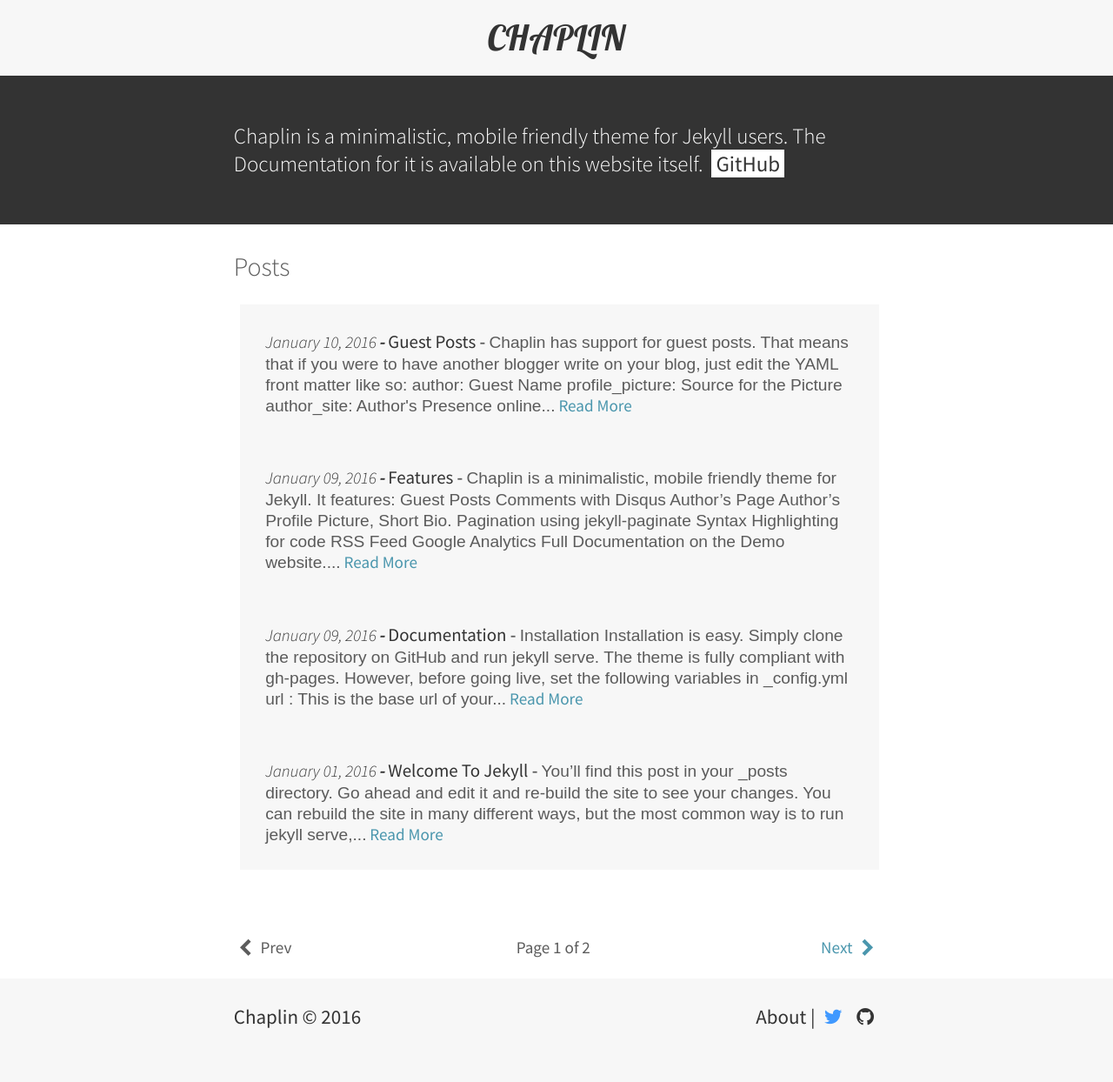
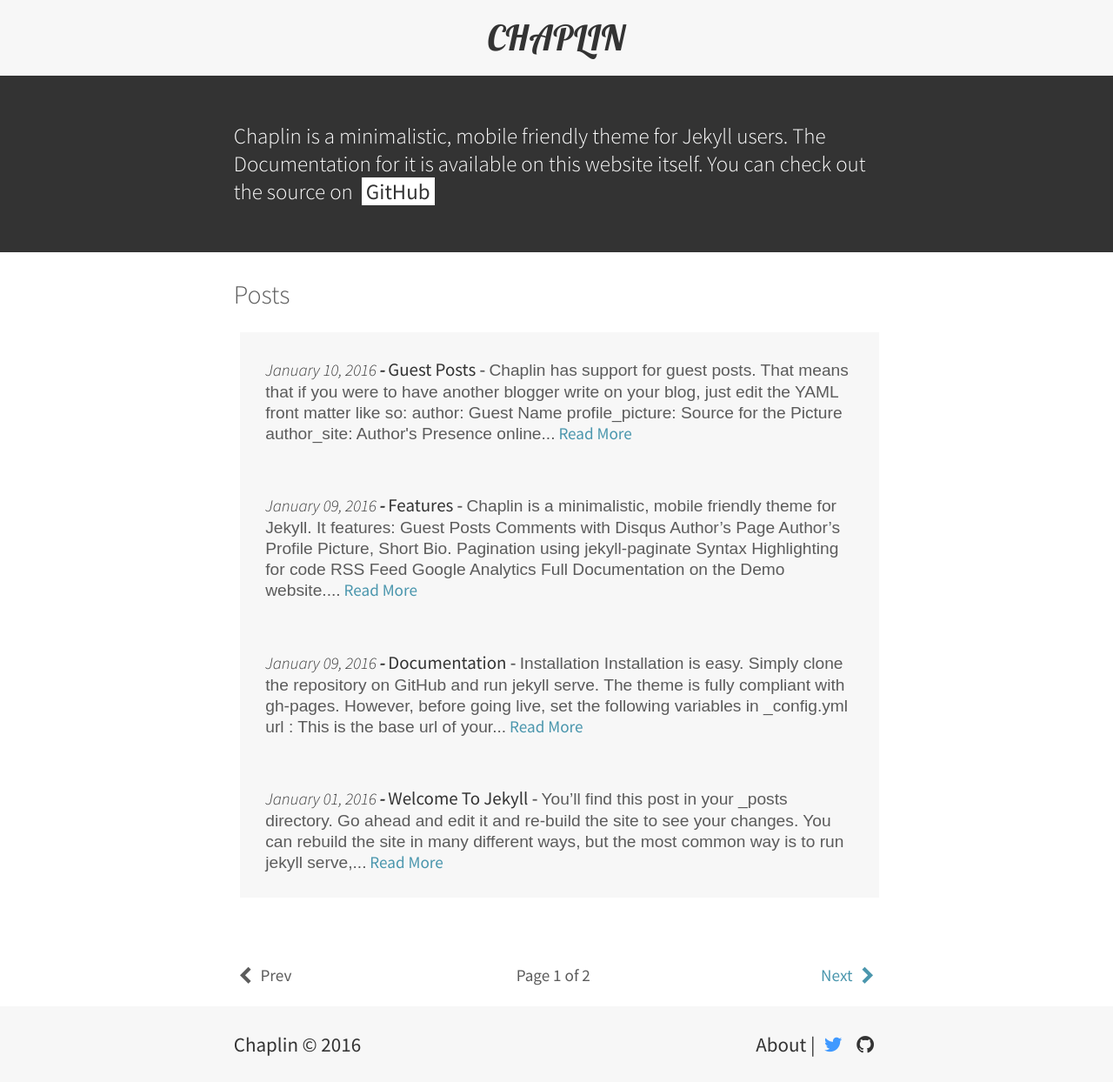
Before and after one commit to ankitsultana/Chaplin, a Jekyll site: the page built from index.html, in a window 1280 px wide. Shown: the whole page at 87% size. Built offline with Jekyll 4.4.1, drawn with Linux system fonts in a browser that asks for light colours; the list of posts is cut into pages by our own code; before the commit the page ends 1212 px from its top, so only the background shows below that.

Commit message:
Update intro

```diff
--- a/_config.yml
+++ b/_config.yml
@@ -7,7 +7,7 @@
 description: > # this means to ignore newlines until "baseurl:"
   Chaplin is a minimalistic, mobile friendly theme for Jekyll users.
   The Documentation for it is available on this website itself.
-  <span> GitHub </span>
+  You can check out the source on <a href="http://github.com/bk2dcradle/Chaplin" class="deactivate-link"><span> GitHub </span></a>
 
 url: "http://bk2dcradle.gitub.io" # the base hostname & protocol for your site
 baseurl: "/Chaplin" # the subpath of your site, e.g. /blog
```
